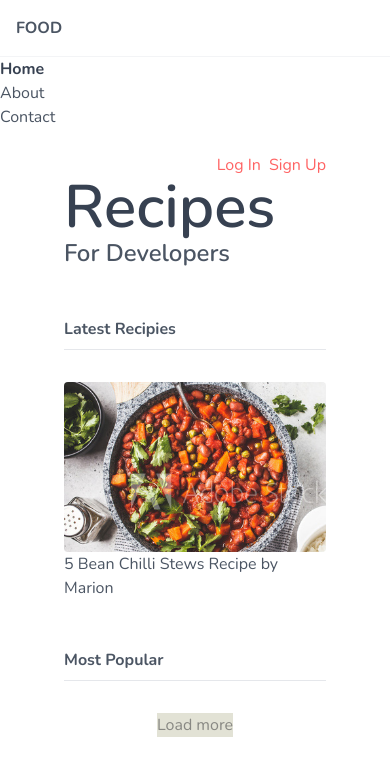
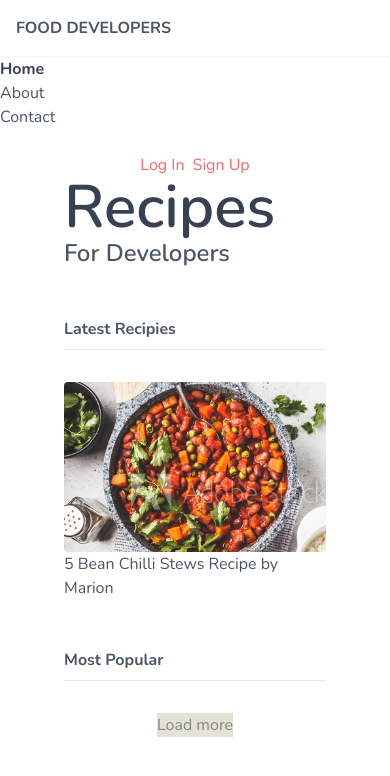
Before and after one commit to feisalmombo/tailwind-tutorial, a website: page public/index.html in a window 390 px wide. Drawn offline with nearby package versions, Linux system fonts and the light colour scheme.

Commit message:
add responsive classes

```diff
--- a/public/index.html
+++ b/public/index.html
@@ -15,7 +15,7 @@
             <nav>
                 <div>
                     <h1 class="font-bold uppercase p-4 border-b border-gray-100">
-                        <a href="/">Food</a>
+                        <a href="/">Food Developers</a>
                     </h1>
                 </div>
 
@@ -44,7 +44,7 @@
 
 
         <main class="px-16 py-6">
-            <div class="flex justify-end">
+            <div class="flex justify-center md:justify-end">
                 <a href="#" class="text-primary">Log In</a>
                 <a href="#" class="text-primary ml-2">Sign Up</a>
             </div>
```
Also changed, not shown: public/styles.css.
